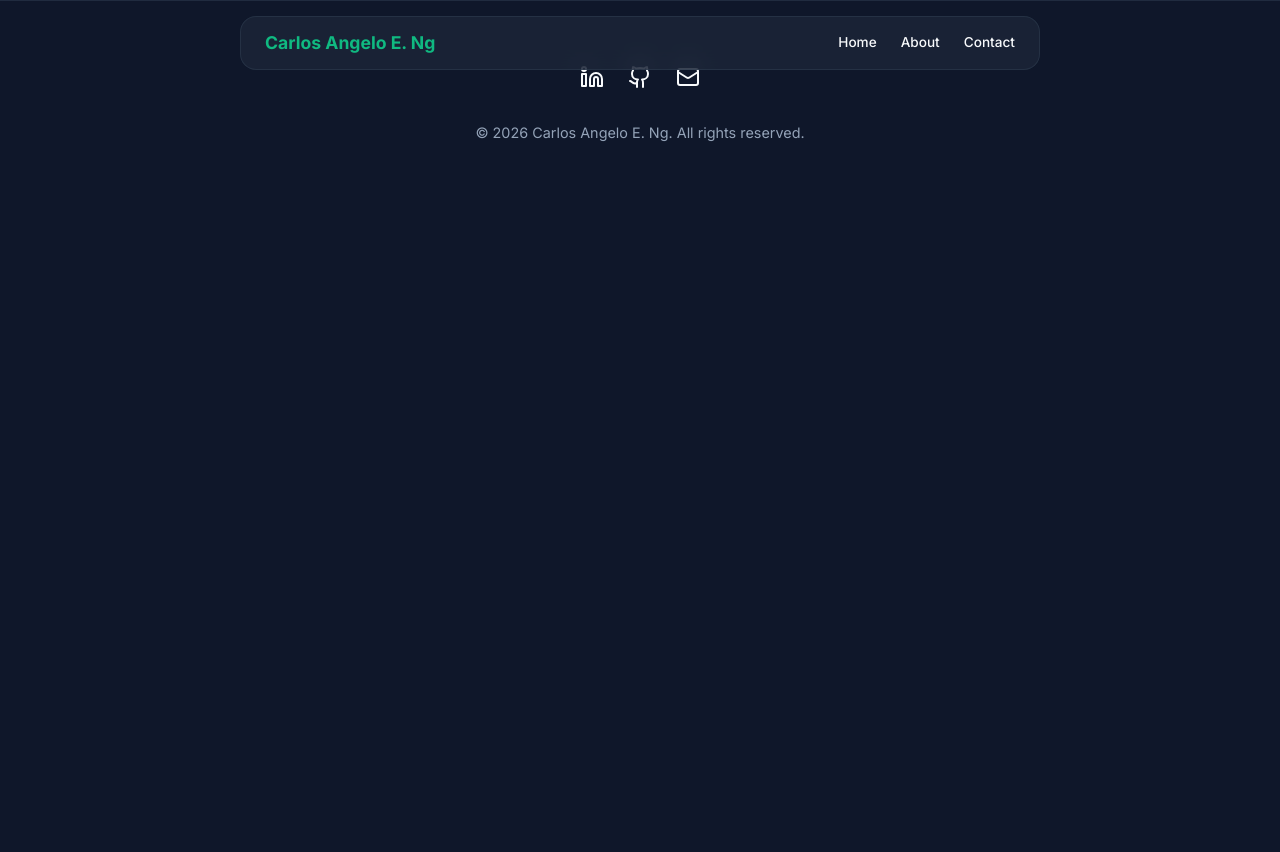
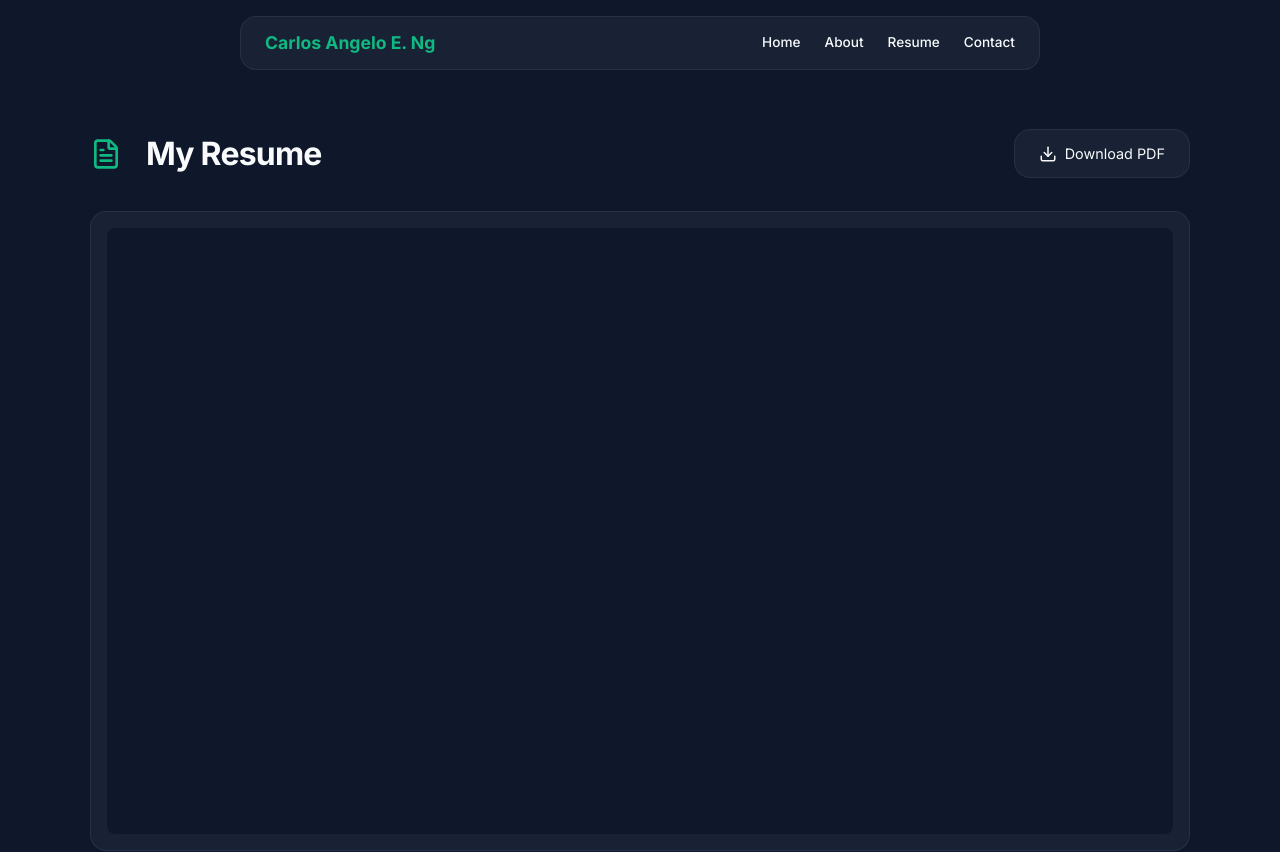
Before and after one commit to cng07/carlosng07, a React (Vite) app: page /resume in a window 1280 px wide. Shown: the top 852 px of the page. Before the commit the page ends 800 px from the top, so only its background shows below. Built offline with nearby package versions, Linux system fonts and the light colour scheme.

Commit message:
Add Resume page with embedded PDF and download functionality

```diff
--- a/src/App.jsx
+++ b/src/App.jsx
@@ -11,6 +11,7 @@ import { resumeData } from './data/resumeData';
 import Home from './pages/Home';
 import About from './pages/About';
 import Contact from './pages/Contact';
+import Resume from './pages/Resume';
 
 const App = () => {
     return (
@@ -25,6 +26,7 @@ const App = () => {
                     <div className="nav-links">
                         <Link to="/">Home</Link>
                         <Link to="/about">About</Link>
+                        <Link to="/resume">Resume</Link>
                         <Link to="/contact">Contact</Link>
                     </div>
                 </nav>
@@ -32,6 +34,7 @@ const App = () => {
                 <Routes>
                     <Route path="/" element={<Home />} />
                     <Route path="/about" element={<About />} />
+                    <Route path="/resume" element={<Resume />} />
                     <Route path="/contact" element={<Contact />} />
                 </Routes>
 
--- /dev/null
+++ b/src/pages/Resume.jsx
@@ -0,0 +1,42 @@
+import React from 'react';
+import { motion } from 'framer-motion';
+import { FileText, Download } from 'lucide-react';
+
+const Resume = () => {
+    return (
+        <div className="section container" style={{ paddingTop: '8rem' }}>
+            <motion.div
+                initial={{ opacity: 0, y: 20 }}
+                animate={{ opacity: 1, y: 0 }}
+                transition={{ duration: 0.6 }}
+            >
+                <div style={{ display: 'flex', justifyContent: 'space-between', alignItems: 'center', marginBottom: '2rem' }}>
+                    <h1 className="section-title" style={{ marginBottom: 0 }}>
+                        <FileText size={32} color="var(--primary)" style={{ verticalAlign: 'middle', marginRight: '0.75rem' }} />
+                        My Resume
+                    </h1>
+                    <a
+                        href="/Carlos_Ng_Resume.pdf"
+                        download
+                        className="glass"
+                        style={{ padding: '0.75rem 1.5rem', display: 'flex', alignItems: 'center', gap: '0.5rem', fontSize: '0.9rem' }}
+                    >
+                        <Download size={18} /> Download PDF
+                    </a>
+                </div>
+
+                <div className="glass" style={{ height: '80vh', padding: '1rem', overflow: 'hidden' }}>
+                    <iframe
+                        src="/Carlos_Ng_Resume.pdf"
+                        title="Carlos Ng Resume"
+                        width="100%"
+                        height="100%"
+                        style={{ border: 'none', borderRadius: '8px' }}
+                    />
+                </div>
+            </motion.div>
+        </div>
+    );
+};
+
+export default Resume;
```
Also changed, not shown: 1 other file (tests, documents, lock files or other folders).
